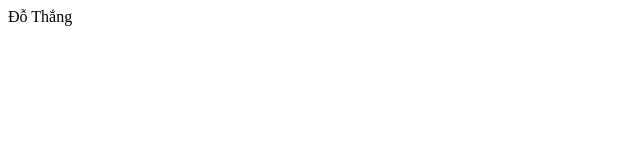
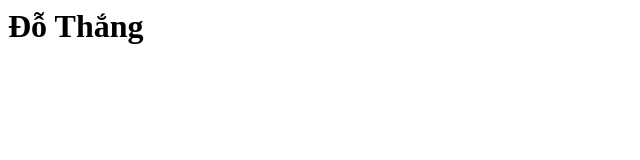
Before and after one commit to dothang08/JSBasic, a plain HTML site: page index.html in a window 1280 px wide. Shown: the whole page, without its empty margins (0-640 px from the left). Drawn offline with Linux system fonts and the light colour scheme.

Commit message:
chapter2 video 2

```diff
--- /dev/null
+++ b/Video2/Video2.js
@@ -0,0 +1 @@
+console.log("=)))) ");
--- a/index.html
+++ b/index.html
@@ -5,10 +5,10 @@
     <meta name="viewport" content="width=device-width, initial-scale=1.0">
     <title>Document</title>
 </head>
+<script src="Video2/Video2.js"></script>
 
 <body>
-    <script>alert("Đỗ Thắng")</script>
-    <div>Đỗ Thắng</div>
+    <h1>Đỗ Thắng</h1>
 </body>
 
 </html>
```
